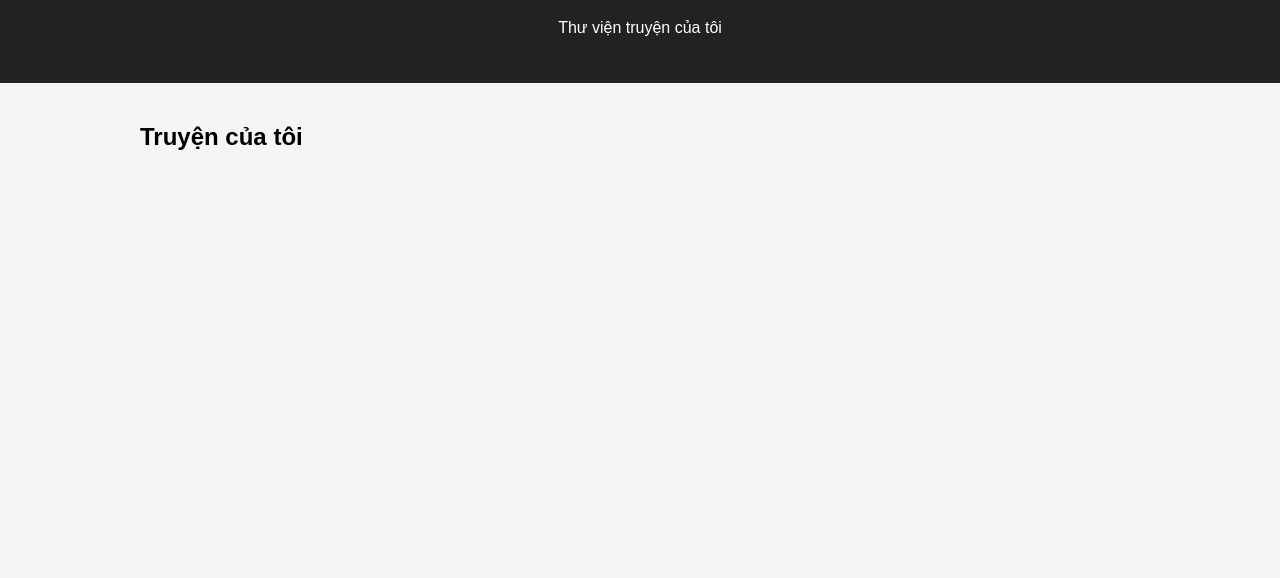
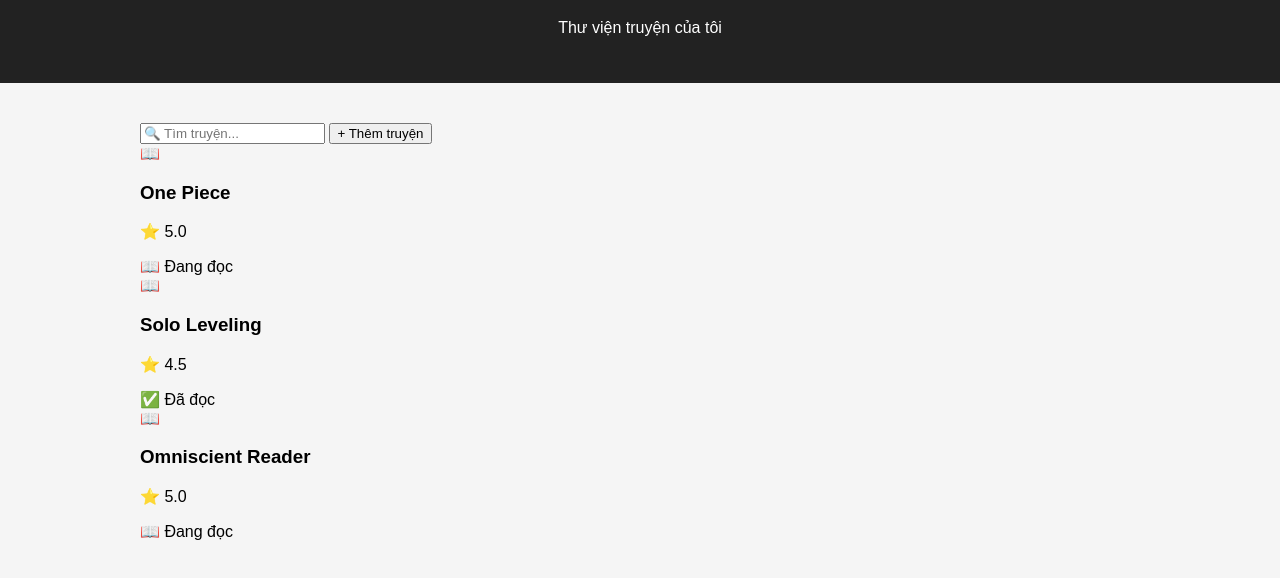
Before and after one commit to nini1203xx/My-reading-library, a plain HTML site: page index.html in a window 1280 px wide. Shown: the part 92-670 px from the top of the page. Drawn offline with Linux system fonts and the light colour scheme.

Commit message:
Add toolbar for searching and adding books

```diff
--- a/index.html
+++ b/index.html
@@ -1,11 +1,10 @@
+
 <!DOCTYPE html>
 <html lang="vi">
 <head>
     <meta charset="UTF-8">
     <meta name="viewport" content="width=device-width, initial-scale=1.0">
-
     <title>My Reading Library</title>
-
     <link rel="stylesheet" href="style.css">
 </head>
 
@@ -17,11 +16,35 @@
     </header>
 
     <main>
-        <h2>Truyện của tôi</h2>
+        <div class="toolbar">
+            <input type="text" placeholder="🔍 Tìm truyện...">
+            <button>+ Thêm truyện</button>
+        </div>
 
-        <div id="book-list">
-            <!-- Truyện sẽ xuất hiện ở đây -->
-        </div>
+        <section class="book-list">
+
+            <div class="book-card">
+                <div class="cover">📖</div>
+                <h3>One Piece</h3>
+                <p>⭐ 5.0</p>
+                <span>📖 Đang đọc</span>
+            </div>
+
+            <div class="book-card">
+                <div class="cover">📖</div>
+                <h3>Solo Leveling</h3>
+                <p>⭐ 4.5</p>
+                <span>✅ Đã đọc</span>
+            </div>
+
+            <div class="book-card">
+                <div class="cover">📖</div>
+                <h3>Omniscient Reader</h3>
+                <p>⭐ 5.0</p>
+                <span>📖 Đang đọc</span>
+            </div>
+
+        </section>
     </main>
 
     <script src="script.js"></script>
```
